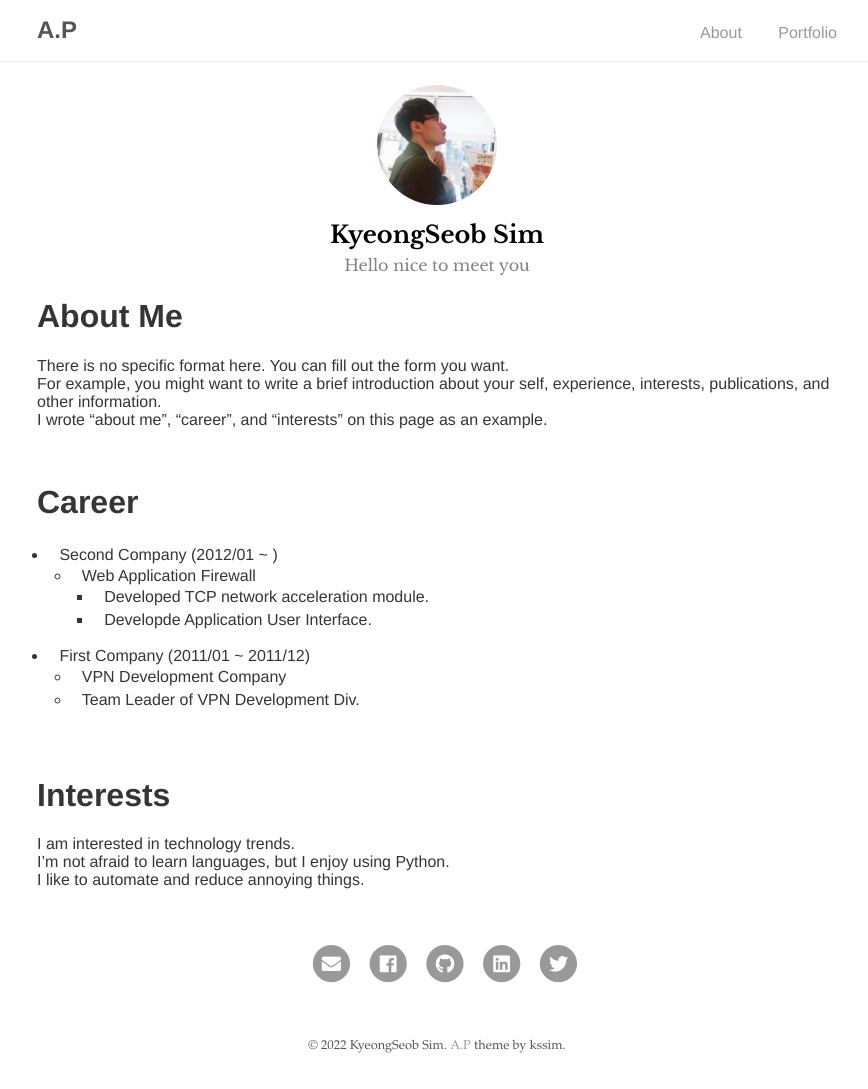
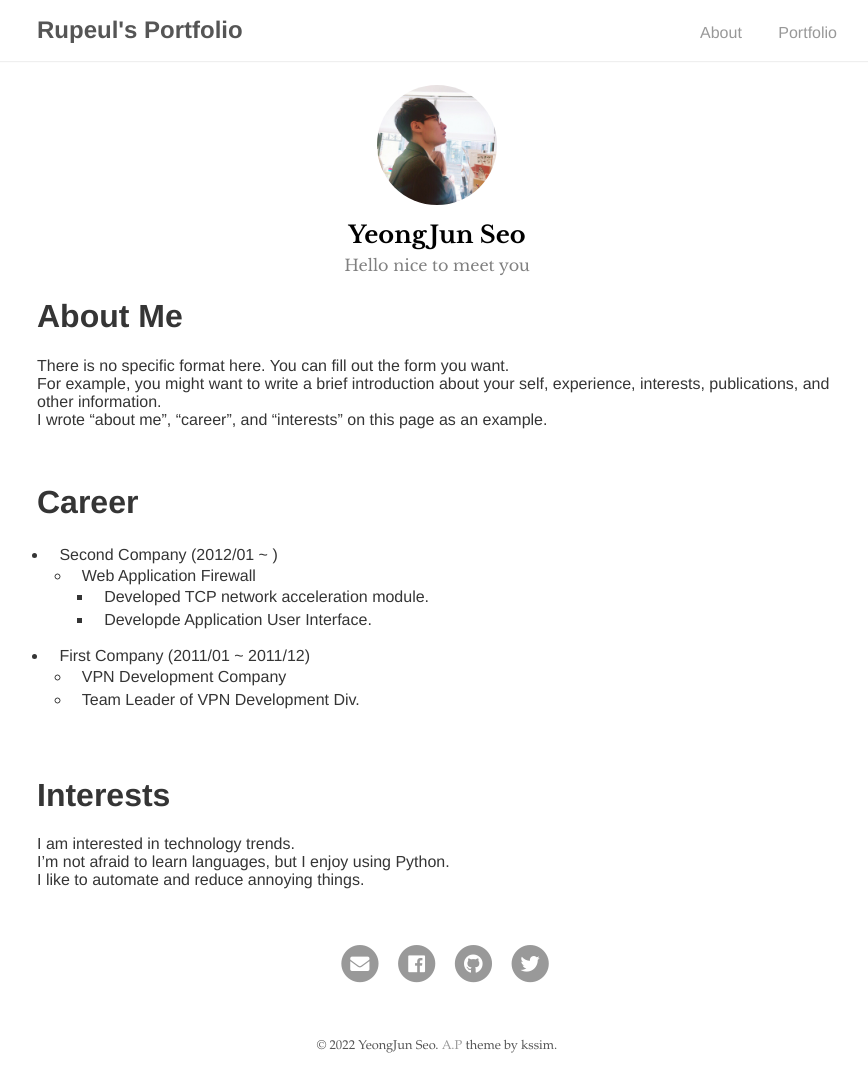
Before and after one commit to rupeul17/rupeul17.github.io, a Jekyll site: the page built from index.md, in a window 1280 px wide. Shown: the whole page, without its empty margins (203-1071 px from the left). Built offline with Jekyll 4.4.1, drawn with Linux system fonts in a browser that asks for light colours; our own code applies the rules of GitHub Pages for plain Markdown files.

Commit message:
index page change

```diff
--- a/_config.yml
+++ b/_config.yml
@@ -1,14 +1,14 @@
 # Site settings
-title: A.P
-baseurl: "/ap"
-url: "https://kssim.github.io"
+title: Rupeul's Portfolio
+baseurl:
+url: "https://rupeul17.github.io"
 google_analytics: # Tracking ID, e.g. "UA-000000-01"
 
 # Author
 author:
-  name: KyeongSeob Sim
+  name: YeongJun Seo
   desc: Hello nice to meet you
-  email: ksub0912@gmail.com
+  email: rupeul17@gmail.com
   selfie: assets/img/profile.jpg
 
 # social
@@ -19,11 +19,11 @@ social:
   dribbble:
   facebook: Test
   flickr:
-  github: kssim
+  github: rupeul17
   google_plus:
   instagram:
   keybase:
-  linkedin: https://www.linkedin.com/in/kssim/
+  linkedin:
   pinterest:
   reddit:
   soundcloud:
@@ -35,6 +35,7 @@ social:
   vimeo:
   wordpress:
   youtube:
+  tistory : Test
   default_txt: "Follow On"
 
 # Build settings
```
